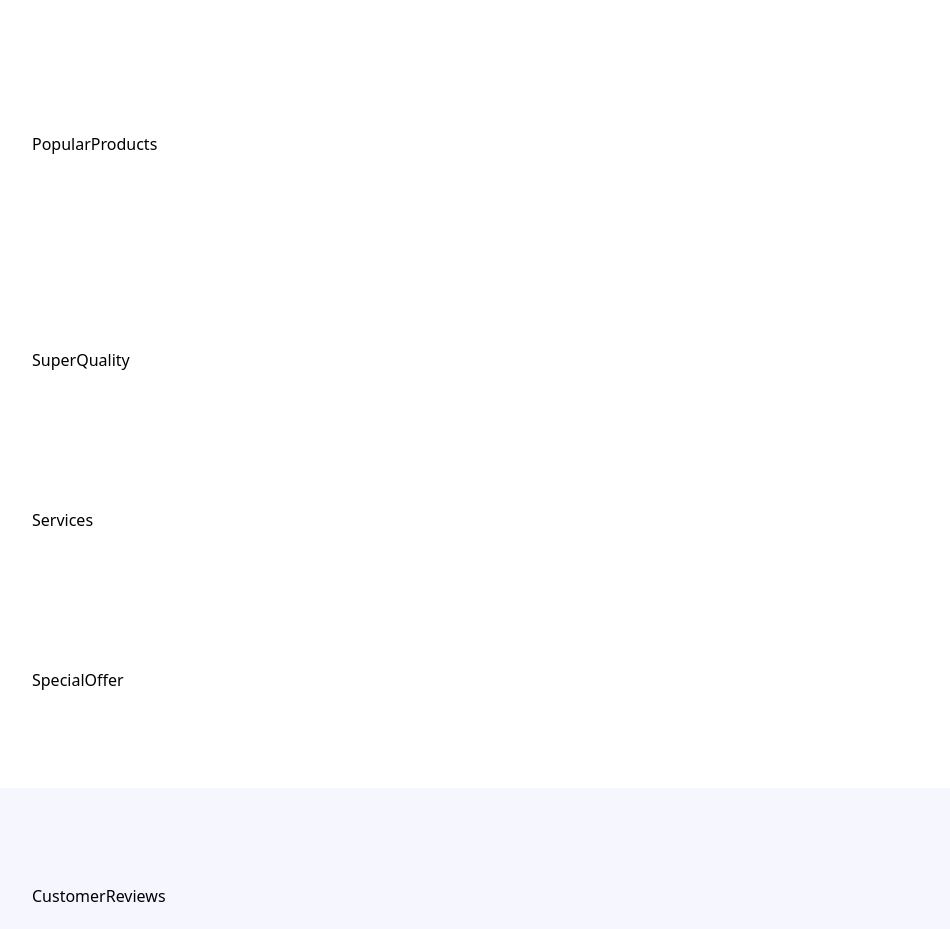
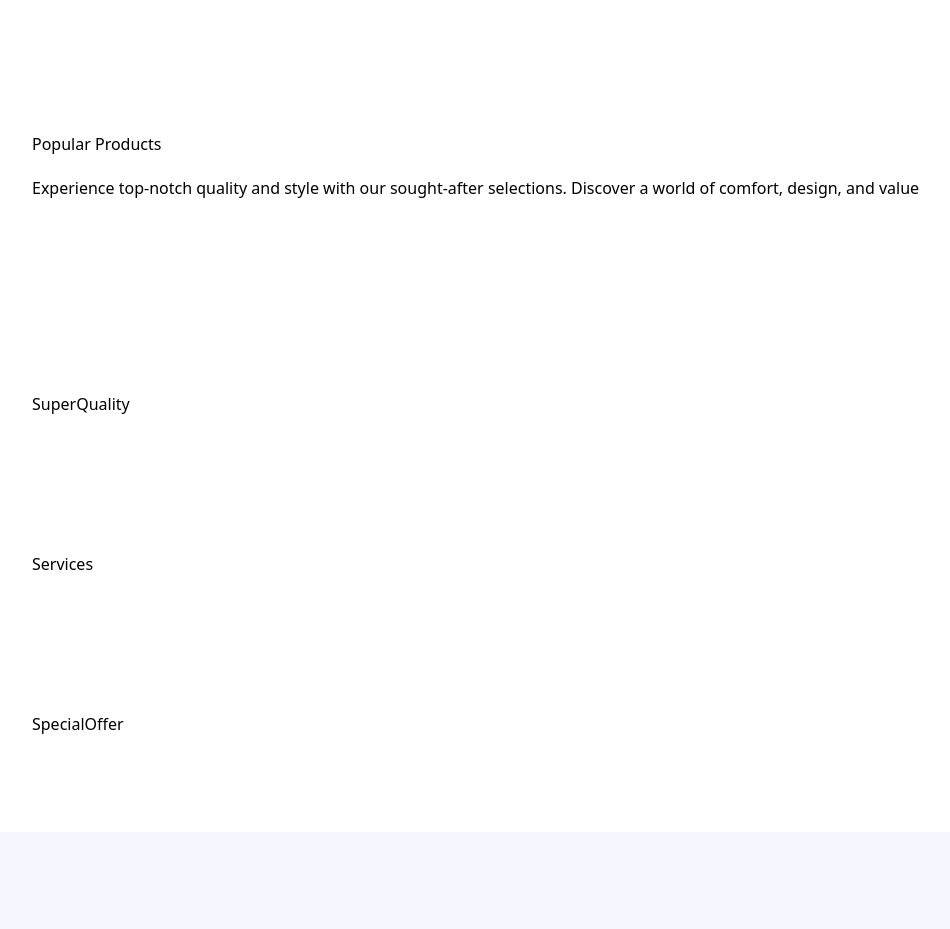
Before and after one commit to reuben-germain/nike, a React (Vite) app: page / in a window 1280 px wide. Shown: the part 860-1789 px from the top of the page, without its empty margins (32-982 px from the left). Built offline with nearby package versions, Linux system fonts and the light colour scheme; a web font is replaced by a local one.

Commit message:
finished shoe card & started on popular products

```diff
--- a/src/sections/Hero.jsx
+++ b/src/sections/Hero.jsx
@@ -1,6 +1,6 @@
 import Button from "../components/Button";
 import { useState } from "react";
-import {arrowRight} from '../assets/icons'
+import { arrowRight } from '../assets/icons'
 import { shoes, statistics } from '../constants'
 import { bigShoe1 } from '../assets/images';
 import ShoeCard from "../components/ShoeCard";
@@ -11,7 +11,10 @@ const Hero = () => {
     <section id="home" className="w-full flex xl:flex-row flex-col justify-center min-h-screen gap-10 max-container">
       <div className="relative xl:w-2/5 flex flex-col justify-center items-start w-full max-xl:padding-x pt-28">
         <p className="text-xl font-montserrat text-coral-red">Our Summer- Collection</p>
-        <h1 className="mt-10 font-palanquin text-8xl max-sm:text-[72px] max-sm:leading-[82px] font-bold"><span className="xl:bg-white xl:whitespace-nowrap relative z-10 pr-10">The New Arrival</span><br /><span className="text-coral-red inline-block mt-3">Nike</span> Shoes</h1>
+        <h1 className="mt-10 font-palanquin text-8xl max-sm:text-[72px] max-sm:leading-[82px] font-bold">
+          <span className="xl:bg-white xl:whitespace-nowrap relative z-10 pr-10">The New Arrival</span>
+          <br />
+          <span className="text-coral-red inline-block mt-3">Nike</span> Shoes</h1>
         <p className="font-montserrat text-slate-gray text-lg leading-8 mt-6 mb-14 sm:max-w-sm">Discover stylish Nike arrivals, quality comfort, and innovation for your active life.</p>
         <Button label="Shop Now" iconURL={arrowRight}></Button>
         <div className="flex justify-start items-start flex-wrap w-full mt-20 gap-16">
@@ -24,13 +27,18 @@ const Hero = () => {
       </div>
 
       <div className="relative flex-1 flex justify-center items-center xl:min-h-screen max-xl:py-40 bg-primary bg-hero bg-cover bg-center">
-        <img src={bigShoeImg} alt="shoe collection" width={610} height={500} className="object-contain relative z-10" />
+        <img
+          src={bigShoe1}
+          alt="shoe collection"
+          width={610}
+          height={500}
+          className="object-contain relative z-10" />
 
         <div className="flex sm:gap-6 gap-4 absolute -bottom-[5%] sm:left-[10%] max-sm:px-6">
           {shoes.map((shoe) =>
           (
             <div key={shoe}>
-              <ShoeCard imgURL={shoe} changeBigShoeImage={(shoe) => setBigShoeImg(shoe)} bigShoeImg={bigShoeImg}/>
+              <ShoeCard imgURL={shoe} changeBigShoeImage={(shoe) => setBigShoeImg(shoe)} bigShoeImg={bigShoeImg} />
             </div>
           ))}
         </div>
--- a/src/sections/PopularProducts.jsx
+++ b/src/sections/PopularProducts.jsx
@@ -1,6 +1,15 @@
+import { products } from "../constants";
+
 const PopularProducts = () => {
   return (
-    <div>PopularProducts</div>
+    <section id="products" className="max-container max-sm:mt-12">
+      <div className="flex flex-col justify-start gap-5">
+        <h2>Popular Products</h2>
+        <p>Experience top-notch quality and style with our sought-after selections. Discover a world of comfort, design, and value</p>
+
+      </div>
+
+    </section>
   )
 }
 
```
